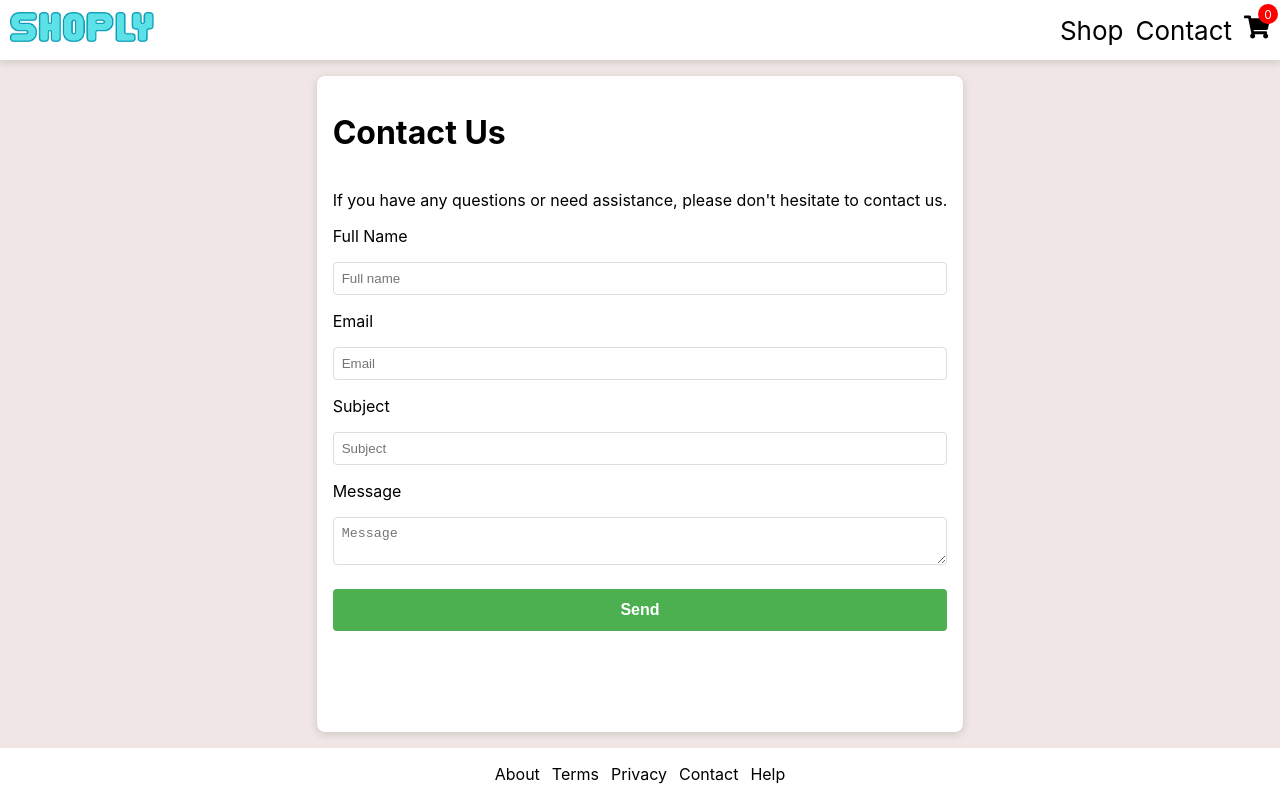
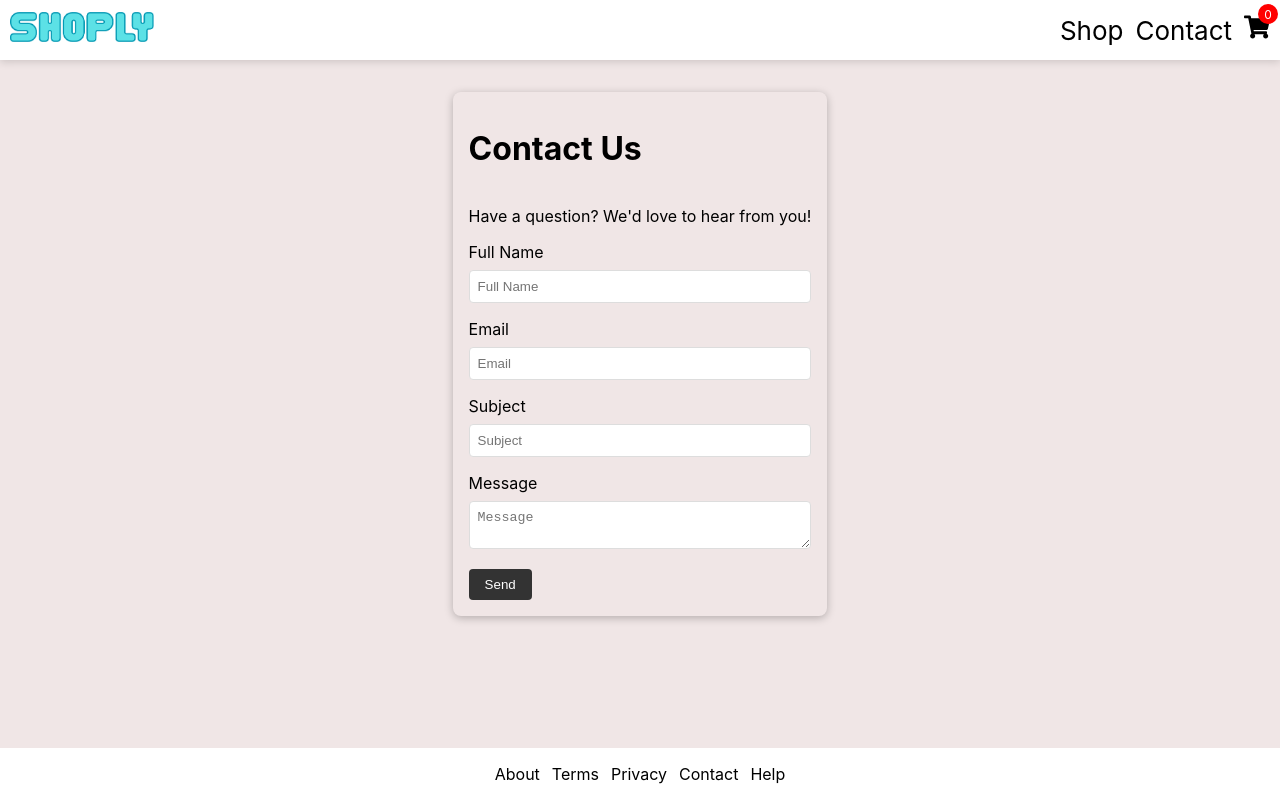
Before and after one commit to stineknutsen/js-frameworks-course-assignment, a React (Create React App) app in the folder ecom-store-app/: page /contact in a window 1280 px wide. Built offline with nearby package versions, Linux system fonts and the light colour scheme.

Commit message:
fix api hook, add discount prices

```diff
--- a/ecom-store-app/package.json
+++ b/ecom-store-app/package.json
@@ -3,17 +3,20 @@
   "version": "0.1.0",
   "private": true,
   "dependencies": {
+    "@hookform/resolvers": "^5.2.2",
     "@testing-library/dom": "^10.4.1",
     "@testing-library/jest-dom": "^6.8.0",
     "@testing-library/react": "^16.3.0",
     "@testing-library/user-event": "^13.5.0",
     "react": "^19.1.1",
     "react-dom": "^19.1.1",
+    "react-hook-form": "^7.63.0",
     "react-icons": "^5.5.0",
     "react-router-dom": "^7.9.1",
     "react-scripts": "5.0.1",
     "styled-components": "^6.1.19",
-    "web-vitals": "^2.1.4"
+    "web-vitals": "^2.1.4",
+    "yup": "^1.7.1"
   },
   "scripts": {
     "start": "react-scripts start",
--- a/ecom-store-app/src/api/getAllProducts.js
+++ /dev/null
@@ -1,16 +0,0 @@
-const BASE_URL = "https://v2.api.noroff.dev";
-export async function getAllProducts(
-  page = 1,
-  limit = 10,
-  sort = "title",
-  order = "asc"
-) {
-  const response = await fetch(
-    `${BASE_URL}/online-shop?_page=${page}&_limit=${limit}&_sort=${sort}&_order=${order}`
-  );
-  if (!response.ok) {
-    throw new Error("Failed to fetch products");
-  }
-  const data = await response.json();
-  return data.data;
-}
--- a/ecom-store-app/src/api/getProductById.js
+++ /dev/null
@@ -1,9 +0,0 @@
-const BASE_URL = "https://v2.api.noroff.dev";
-export async function getProductById(id) {
-  const response = await fetch(`${BASE_URL}/online-shop/${id}`);
-  if (!response.ok) {
-    throw new Error("Failed to fetch product");
-  }
-  const data = await response.json();
-  return data.data;
-}
--- a/ecom-store-app/src/components/ProductCard/index.jsx
+++ b/ecom-store-app/src/components/ProductCard/index.jsx
@@ -2,6 +2,7 @@ import { Link } from "react-router-dom";
 import styled from "styled-components";
 
 const Card = styled.div`
+  position: relative;
   border: 1px solid #ddd;
   border-radius: 8px;
   padding: 1rem;
@@ -33,6 +34,22 @@ const Card = styled.div`
   }
 `;
 
+const DiscountSticker = styled.div`
+  background: maroon;
+  font-weight: bold;
+  width: 40px;
+  height: 40px;
+  font-size: 0.8rem;
+  border-radius: 50%;
+  position: absolute;
+  top: 0.5rem;
+  right: 0.5rem;
+  display: flex;
+  justify-content: center;
+  align-items: center;
+  color: white;
+`;
+
 const ImageWrapper = styled.div`
   width: 100%;
   height: 200px; /* fixed height for all product images */
@@ -58,8 +75,15 @@ const Title = styled.h3`
   margin: 0;
 `;
 
+const OriginalPrice = styled.p`
+  font-size: 0.9rem;
+  text-decoration: line-through;
+  margin: 0.25rem 0 0;
+`;
+
 const Price = styled.p`
-  font-size: 0.95rem;
+  font-weight: bold;
+  font-size: 0.9rem;
   margin: 0.25rem 0 0;
 `;
 
@@ -82,17 +106,35 @@ const Button = styled.button`
   }
 `;
 
+function getDiscountPercentage(price, discountedPrice) {
+  if (!discountedPrice || discountedPrice >= price) return 0;
+  return Math.round(((price - discountedPrice) / price) * 100);
+}
+
 export default function ProductCard({ product }) {
+  const { id, title, image, price, discountedPrice } = product;
+  const discount = getDiscountPercentage(price, discountedPrice);
   return (
     <Card>
+      {discount > 0 && <DiscountSticker>-{discount}%</DiscountSticker>}
       <ImageWrapper>
-        <ProductImage src={product.image.url} alt={product.image.alt} />
+        <ProductImage src={image.url} alt={image.alt} />
       </ImageWrapper>
       <Info>
-        <Title>{product.title}</Title>
-        <Price>${product.price}</Price>
+        <Title>{title}</Title>
+        <Price></Price>
+        <div>
+          {price !== discountedPrice ? (
+            <>
+              <OriginalPrice>${price}</OriginalPrice>
+              <Price>${discountedPrice}</Price>
+            </>
+          ) : (
+            <Price>${price}</Price>
+          )}
+        </div>
       </Info>
-      <Link to={`/product/${product.id}`}>
+      <Link to={`/product/${id}`}>
         <Button>View Product</Button>
       </Link>
     </Card>
--- a/ecom-store-app/src/context/CartContext.jsx
+++ b/ecom-store-app/src/context/CartContext.jsx
@@ -1,4 +1,10 @@
-import { createContext, useState, useContext, useEffect } from "react";
+import {
+  createContext,
+  useState,
+  useContext,
+  useEffect,
+  useCallback,
+} from "react";
 
 const CartContext = createContext();
 
@@ -41,9 +47,9 @@ export function CartProvider({ children }) {
     );
   };
 
-  const clearCart = () => {
+  const clearCart = useCallback(() => {
     setCart([]);
-  };
+  }, []);
 
   return (
     <CartContext.Provider
--- /dev/null
+++ b/ecom-store-app/src/hooks/useApi.js
@@ -0,0 +1,32 @@
+import { useState, useEffect } from "react";
+
+export default function useApi(url, initialData = null) {
+  const [data, setData] = useState(initialData);
+  const [loading, setLoading] = useState(false);
+  const [error, setError] = useState(false);
+
+  useEffect(() => {
+    async function getData() {
+      try {
+        setLoading(true);
+        setError(false);
+        const response = await fetch(url);
+        const json = await response.json();
+        const data = json.data;
+        setData(data);
+      } catch (error) {
+        console.error(error);
+        setError(true);
+      } finally {
+        setLoading(false);
+      }
+    }
+    getData();
+  }, [url]);
+
+  return {
+    data,
+    loading,
+    error,
+  };
+}
--- a/ecom-store-app/src/pages/CheckoutSuccessPage/index.jsx
+++ b/ecom-store-app/src/pages/CheckoutSuccessPage/index.jsx
@@ -1,5 +1,6 @@
 import { useEffect } from "react";
 import { useCart } from "../../context/CartContext";
+import { Link } from "react-router-dom";
 
 export default function SuccessPage() {
   const { clearCart } = useCart();
@@ -14,7 +15,7 @@ export default function SuccessPage() {
       <p>
         Thank you for your purchase. Your order has been placed successfully.
       </p>
-      <a href="/">Back to Store</a>
+      <Link to="/">Back to Store</Link>
     </div>
   );
 }
--- a/ecom-store-app/src/pages/ContactPage/index.jsx
+++ b/ecom-store-app/src/pages/ContactPage/index.jsx
@@ -1,119 +1,104 @@
-import { useState } from "react";
+import { useForm } from "react-hook-form";
+import { yupResolver } from "@hookform/resolvers/yup";
+import * as yup from "yup";
 import styled from "styled-components";
 
-const Container = styled.div`
+const Wrapper = styled.div`
   display: flex;
   flex-direction: column;
+  max-width: 600px;
+  margin: 0 auto;
   padding: 1rem;
-  background: white;
+  box-shadow: 0 2px 8px rgba(0, 0, 0, 0.25);
   border-radius: 8px;
-  box-shadow: 0 2px 8px rgba(0, 0, 0, 0.15);
-`;
+  height: 100%;
+  margin-top: 1rem;
 
-const Form = styled.form`
-  display: flex;
-  flex-direction: column;
-  gap: 1rem;
-`;
+  label {
+    display: block;
+    margin-bottom: 0.5rem;
+  }
 
-const Input = styled.input`
+  input,
+  textarea {
+    width: 100%;
     padding: 0.5rem;
     border: 1px solid #ddd;
     border-radius: 4px;
     box-sizing: border-box;
-`;
+  }
 
-const Textarea = styled.textarea`
-  padding: 0.5rem;
-  border: 1px solid #ddd;
-  border-radius: 4px;
-  box-sizing: border-box;
-`;
+  textarea {
+    resize: vertical;
+  }
 
-const Button = styled.button`
-  padding: 0.75rem;
-  background-color: #4caf50;
-  color: white;
-  font-weight: bold;
+  button {
+    padding: 0.5rem 1rem;
+    background: #333;
+    color: #fff;
     border: none;
     border-radius: 4px;
     cursor: pointer;
-  margin-top: 0.5rem;
-  font-size: 1rem;
+  }
 
-  &:hover {
-    background-color: #45a049;
+  button:hover {
+    background: #555;
   }
 `;
 
-export default function ContactPage() {
-  const [formData, setFormData] = useState({
-    name: "",
-    email: "",
-    subject: "",
-    message: "",
+const schema = yup.object({
+  fullName: yup
+    .string()
+    .min(3, "Full name must be at least 3 characters")
+    .required("Full name is required"),
+  email: yup
+    .string()
+    .email("Must be a valid email")
+    .required("Email is required"),
+  subject: yup
+    .string()
+    .min(3, "Subject must be at least 3 characters")
+    .required("Subject is required"),
+  message: yup
+    .string()
+    .min(3, "Message must be at least 3 characters")
+    .required("Message is required"),
 });
 
-  const handleChange = (event) => {
-    const { name, value } = event.target;
-    setFormData((prevData) => ({
-      ...prevData,
-      [name]: value,
-    }));
-  };
+export default function ContactPage() {
+  const {
+    register,
+    handleSubmit,
+    formState: { errors },
+    reset,
+  } = useForm({
+    resolver: yupResolver(schema),
+  });
 
-  const handleSubmit = (event) => {
-    event.preventDefault();
-    console.log(formData);
-    setFormData({
-      name: "",
-      email: "",
-      subject: "",
-      message: "",
-    });
-  };
+  function onSubmit(data) {
+    console.log(data);
+    reset();
+  }
 
   return (
-    <Container>
+    <Wrapper>
       <h1>Contact Us</h1>
-      <p>
-        If you have any questions or need assistance, please don't hesitate to
-        contact us.
-      </p>
-      <Form onSubmit={handleSubmit}>
+      <p>Have a question? We'd love to hear from you!</p>
+      <form onSubmit={handleSubmit(onSubmit)}>
         <label>Full Name</label>
-        <Input
-          type="text"
-          placeholder="Full name"
-          name="name"
-          value={formData.name}
-          onChange={handleChange}
-        />
+        <input placeholder="Full Name" {...register("fullName")} />
+        <p>{errors.fullName?.message}</p>
         <label>Email</label>
-        <Input
-          type="email"
-          placeholder="Email"
-          name="email"
-          value={formData.email}
-          onChange={handleChange}
-        />
+        <input placeholder="Email" {...register("email")} />
+        <p>{errors.email?.message}</p>
         <label>Subject</label>
-        <Input
-          type="text"
-          placeholder="Subject"
-          name="subject"
-          value={formData.subject}
-          onChange={handleChange}
-        />
+        <input placeholder="Subject" {...register("subject")} />
+        <p>{errors.subject?.message}</p>
         <label>Message</label>
-        <Textarea
-          placeholder="Message"
-          name="message"
-          value={formData.message}
-          onChange={handleChange}
-        />
-        <Button type="submit">Send</Button>
-      </Form>
-    </Container>
+        <textarea placeholder="Message" {...register("message")} />
+        <p>{errors.message?.message}</p>
+        <button type="submit">Send</button>
+      </form>
+    </Wrapper>
   );
 }
--- a/ecom-store-app/src/pages/HomePage/index.jsx
+++ b/ecom-store-app/src/pages/HomePage/index.jsx
@@ -1,8 +1,7 @@
-import { useEffect, useState } from "react";
-import { getAllProducts } from "../../api/getAllProducts.js";
 import ProductCard from "../../components/ProductCard";
 import styled from "styled-components";
 import SearchBar from "../../components/SearchBar/index.jsx";
+import useApi from "../../hooks/useApi";
 
 const Grid = styled.div`
   display: grid;
@@ -20,12 +19,24 @@ const Grid = styled.div`
 `;
 
 export default function HomePage() {
-  const [products, setProducts] = useState([]);
-  useEffect(() => {
-    getAllProducts().then((data) => {
-      setProducts(data);
-    });
-  }, []);
+  const {
+    data: products,
+    loading,
+    error,
+  } = useApi("https://v2.api.noroff.dev/online-shop", []);
+
+  if (loading) {
+    return <p>Loading...</p>;
+  }
+
+  if (error) {
+    return <p style={{ color: "red" }}>Failed to load products</p>;
+  }
+
+  if (!products.length) {
+    return <p>No products found</p>;
+  }
+
   return (
     <div>
       <h1>All products</h1>
--- a/ecom-store-app/src/pages/ProductPage/index.jsx
+++ b/ecom-store-app/src/pages/ProductPage/index.jsx
@@ -1,8 +1,7 @@
-import { useEffect, useState } from "react";
 import { useParams } from "react-router-dom";
-import { getProductById } from "../../api/getProductById.js";
 import styled from "styled-components";
 import AddToCartIcon from "../../components/AddToCartIcon/index.jsx";
+import useApi from "../../hooks/useApi";
 
 const Display = styled.div`
   padding: 1rem;
@@ -20,16 +19,23 @@ const Display = styled.div`
 `;
 export default function ProductPage() {
   const { id } = useParams();
-  const [product, setProduct] = useState({});
+  const {
+    data: product,
+    loading,
+    error,
+  } = useApi(`https://v2.api.noroff.dev/online-shop/${id}`, null);
 
-  useEffect(() => {
-    getProductById(id).then((data) => {
-      setProduct(data);
-    });
-  }, [id]);
+  console.log(product);
+  if (loading) {
+    return <p>Loading...</p>;
+  }
 
-  if (!product.id) {
-    return <p>Loading...</p>;
+  if (error) {
+    return <p style={{ color: "red" }}>Failed to load product</p>;
+  }
+
+  if (!product) {
+    return <p>Product not found</p>;
   }
 
   return (
```
Also changed, not shown: 1 other file (tests, documents, lock files or other folders). Lines whose indentation alone changed are shown as unchanged.
